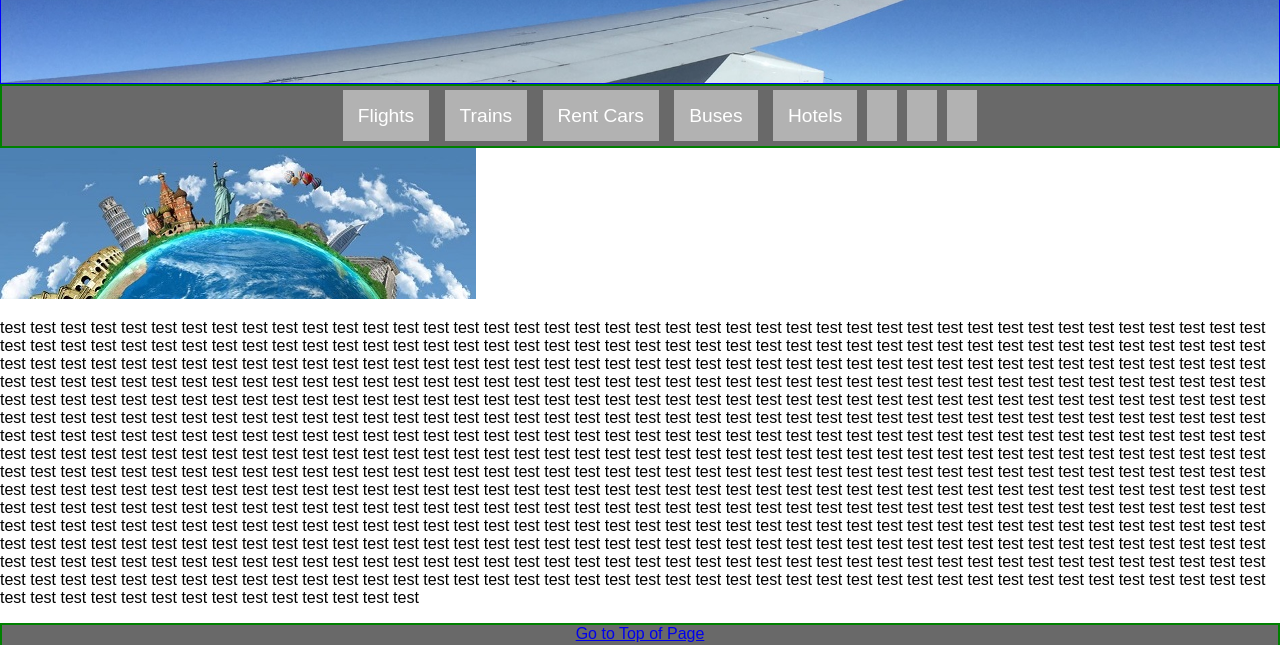
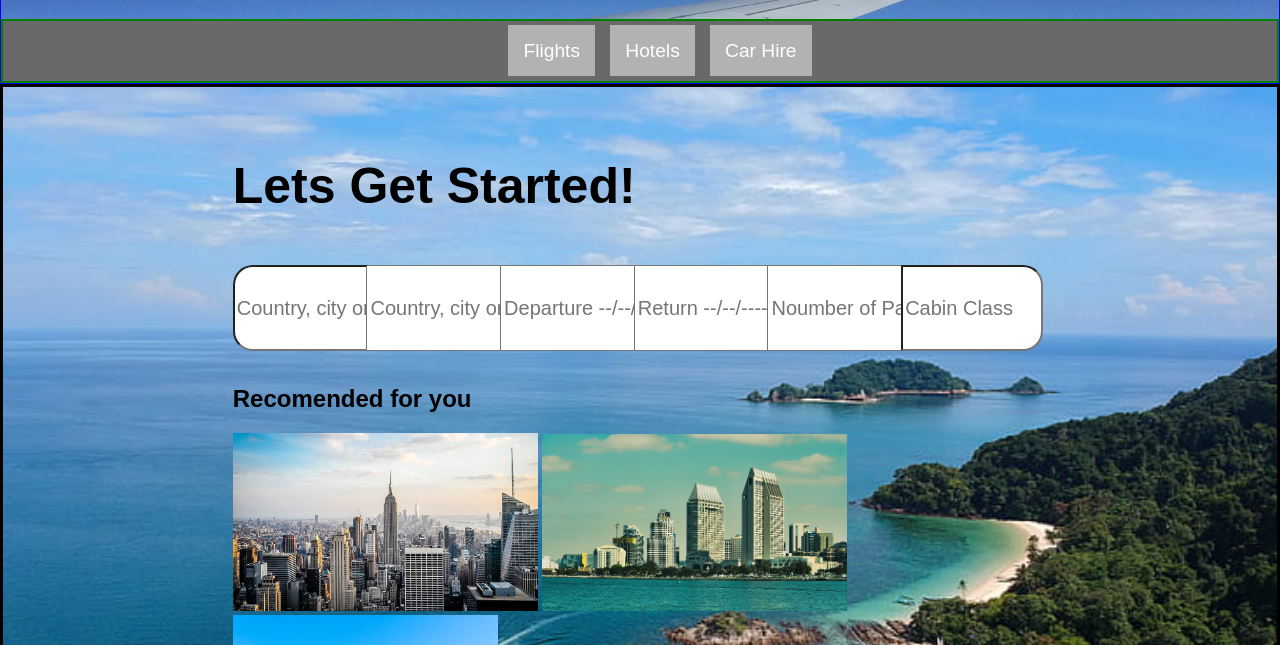
Before and after one commit to KonradSzpak/IT-Sligo-Year1-Semester2-Web-Design-My-Website, a plain HTML site: page index.html in a window 1280 px wide. Shown: the part 118-763 px from the top of the page. Drawn offline with Linux system fonts and the light colour scheme.

Commit message:
Add files via upload

```diff
--- a/index.html
+++ b/index.html
@@ -13,12 +13,7 @@
 	<meta name="author" content="Konrad Szpak">
 	<title>Travel Website</title>
 	<link rel="stylesheet" type="text/css" href="styles/style.css"/>
-
-    <link rel="icon" type="image/png" href="images/favicon-16x16.png" sizes="16x16" />
-
-
-
-
+    <link rel="icon" type="images/jpeg" href="images/fav1.jpeg" sizes="16x16">
 </head>
 
 
@@ -30,6 +25,14 @@
 	<header>
         <img style="float:left; margin-bottom: 30px; margin-right: 10px; margin: 5px;" src="images/logo.png" alt="logo" width = "110">
         <h1>Travel Website</h1>
+
+        <nav>
+            <ul>
+                <li> <a href="index.html">Flights</a></li>
+                <li> <a href="hotels.html">Hotels</a></li>
+                <li> <a href="carHire.html">Car Hire</a></li>
+            </ul>
+        </nav>
     </header>
 
 
@@ -38,59 +41,32 @@
 
 
 	<main>
-        <nav>
-            <ul>
-                <li> <a href="audio.html">Flights</a></li>
-                <li> <a href="audio.html">Trains</a></li>
-                <li> <a href="audio.html">Rent Cars</a></li>
-                <li> <a href="audio.html">Buses</a></li>
-                <li> <a href="audio.html">Hotels</a></li>
-                <li> <a href="audio.html"></a></li>
-                <li> <a href="audio.html"></a></li>
-                <li> <a href="audio.html"></a></li>
-            </ul>
-        </nav>
 
 
 
-        <section>
-        <img src="images/mainPage.jpg" alt="main" class="centrreimage">
-        <p>
-            test test test test test test test test test test test test test test test test test test test test test test test test test test test test test test test test test test test test test test test test test test test test test test
+        <section class="mainTop">
+        <section class="thisOne">
+            <h1 id="heading">Lets Get Started!</h1>
+        <section class="col_detail">
 
-             test test test test test test test test test test test test test test test test test test test test test test test test test test test test test test test test test test test test test test test test test test test test test test
-
-             test test test test test test test test test test test test test test test test test test test test test test test test test test test test test test test test test test test test test test test test test test test test test test
-
-             test test test test test test test test test test test test test test test test test test test test test test test test test test test test test test test test test test test test test test test test test test test test test test
-
-             test test test test test test test test test test test test test test test test test test test test test test test test test test test test test test test test test test test test test test test test test test test test test test
-
-             test test test test test test test test test test test test test test test test test test test test test test test test test test test test test test test test test test test test test test test test test test test test test test
-
-             test test test test test test test test test test test test test test test test test test test test test test test test test test test test test test test test test test test test test test test test test test test test test test
-
-             test test test test test test test test test test test test test test test test test test test test test test test test test test test test test test test test test test test test test test test test test test test test test test
-
-             test test test test test test test test test test test test test test test test test test test test test test test test test test test test test test test test test test test test test test test test test test test test test test
-
-             test test test test test test test test test test test test test test test test test test test test test test test test test test test test test test test test test test test test test test test test test test test test test test
-
-             test test test test test test test test test test test test test test test test test test test test test test test test test test test test test test test test test test test test test test test test test test test test test test
-
-             test test test test test test test test test test test test test test test test test test test test test test test test test test test test test test test test test test test test test test test test test test test test test test
-
-             test test test test test test test test test test test test test test test test test test test test test test test test test test test test test test test test test test test test test test test test test test test test test test
-
-             test test test test test test test test test test test test test test test test test test test test test test test test test test test test test test test test test test test test test test test test test test test test test test
-
-
-
-        </p>
-
-
+            <form action="http://year1.ccpdev.me/FormTest.php" method="post">
+                <input type="text" name="From" id="From" size="50" required placeholder="Country, city or airport"><br>
+                <input type="text" name="To" id="To" required placeholder="Country, city or airport"><br>
+                <input type="`text" name="Departure" id="Departure" required placeholder="Departure --/--/----"><br>
+                <input type="text" name="Return" id="Return" required placeholder="Return --/--/----"><br>
+                <input type="text" name="noOfPassangers" id="noOfPassangers" required placeholder="Noumber of Passangers"><br>
+                <input type="text" name="cabinClass" id="cabinClass" required placeholder="Cabin Class"><br>
+            </form>
         </section>
 
+        <section class="images">
+                <h2>Recomended for you</h2>
+            <img id="newYork" src="images/newYork.jpg" alt="irish times">
+            <img id="sanDiego" src="images/sanDiego.jpg" alt="irish times">
+            <img id="sanFrancisco" src="images/sanFrancisco.jpg" alt="irish times">
+        </section>
+        </section>
+        </section>
 
 
 
@@ -109,14 +85,8 @@
             <a href="#top"> Go to Top of Page </a>
             <ul>
                 <li> <a href="audio.html">Flights</a></li>
-                <li> <a href="audio.html">Trains</a></li>
-                <li> <a href="audio.html">Rent Cars</a></li>
-                <li> <a href="audio.html">Buses</a></li>
                 <li> <a href="audio.html">Hotels</a></li>
-                <li> <a href="audio.html"></a></li>
-                <li> <a href="audio.html"></a></li>
-                <li> <a href="audio.html"></a></li>
-
+                <li> <a href="audio.html">Car Hire</a></li>
             </ul>
             <small>Copyright 2020 Konrad Szpak</small>
         </nav>
```
